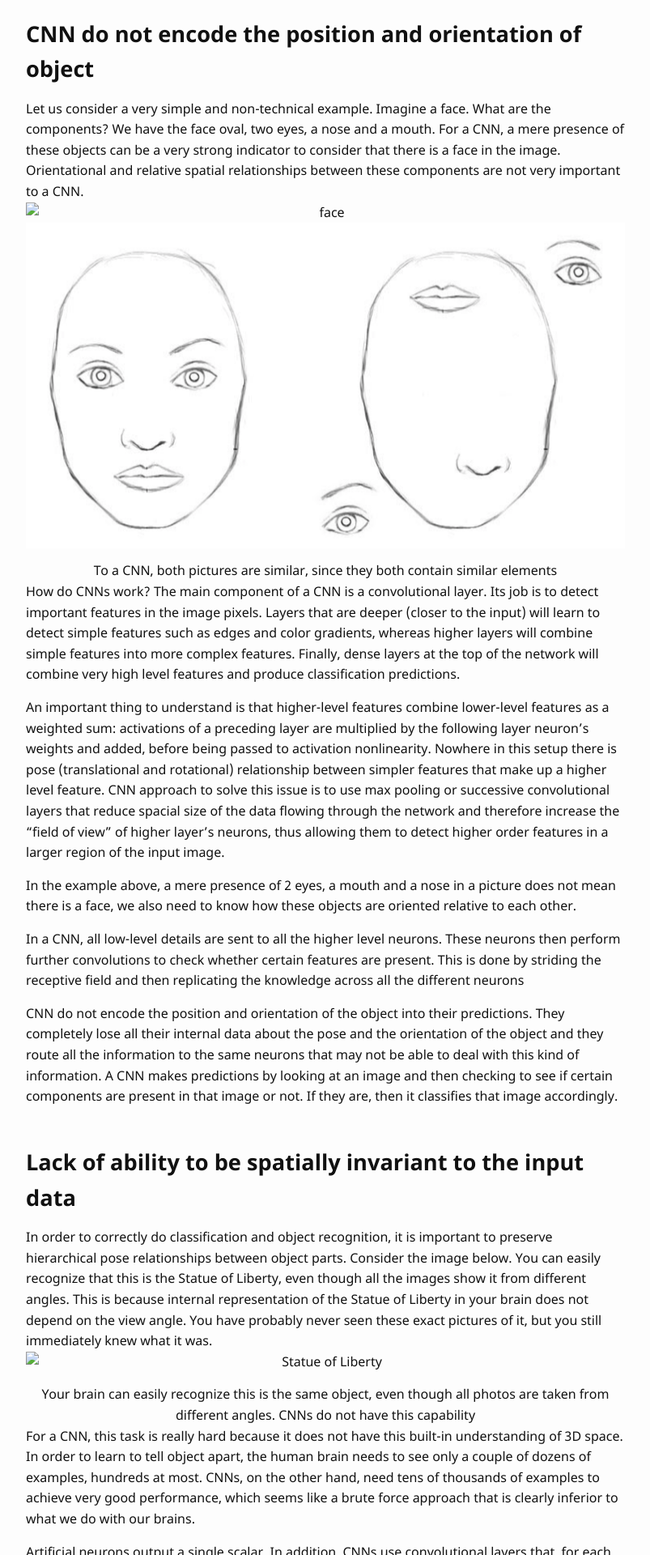
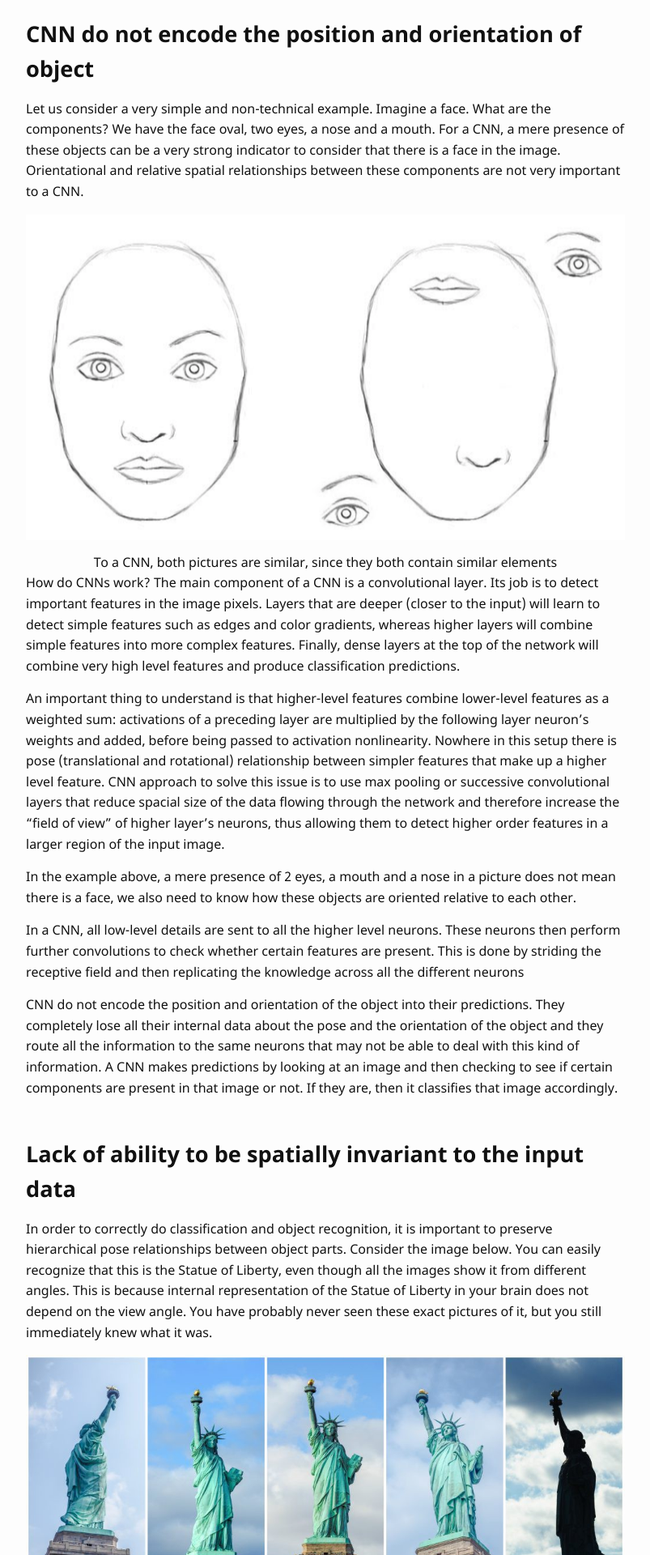
Before and after one commit to monirahmedtanveen/sumit.log, a Jekyll site: the page built from _posts/2018-07-21-drawbacks-of-convolutional-neural-networks.md, in a window 1280 px wide. Shown: the part 616-2536 px from the top of the page at 81% size, without its empty margins (238-1041 px from the left). Built offline with Jekyll 4.4.1, drawn with Linux system fonts in a browser that asks for light colours.

Commit message:
Update 2018-07-21-drawbacks-of-convolutional-neural-networks.md

```diff
--- a/_posts/2018-07-21-drawbacks-of-convolutional-neural-networks.md
+++ b/_posts/2018-07-21-drawbacks-of-convolutional-neural-networks.md
@@ -20,7 +20,7 @@ Convolutional Neural Networks(CNN) define an exceptionally powerful class of mod
 ##  CNN do not encode the position and orientation of  object
 
 Let us consider a very simple and non-technical example. Imagine a face. What are the components? We have the face oval, two eyes, a nose and a mouth. For a CNN, a mere presence of these objects can be a very strong indicator to consider that there is a face in the image. Orientational and relative spatial relationships between these components are not very important to a CNN.
-<img src="assets/images/posts/2018-07-21-drawbacks-of-convolutional-neural-networks/face.png" alt="face">
+
 ![Face]({{ '/assets/images/posts/2018-07-21-drawbacks-of-convolutional-neural-networks/face.png' | relative_url }})
 <center> To a CNN, both pictures are similar, since they both contain similar elements</center>
 
@@ -38,7 +38,8 @@ CNN do not encode the position and orientation of the object into their predicti
 ## Lack of ability to be spatially invariant to the input data
 
 In order to correctly do classification and object recognition, it is important to preserve hierarchical pose relationships between object parts. Consider the image below. You can easily recognize that this is the Statue of Liberty, even though all the images show it from different angles. This is because internal representation of the Statue of Liberty in your brain does not depend on the view angle. You have probably never seen these exact pictures of it, but you still immediately knew what it was.
-<img src="assets/images/posts/2018-07-21-drawbacks-of-convolutional-neural-networks/Statue-of-Liberty.jpeg" alt="Statue of Liberty">
+
+![Statue of Liberty]({{ '/assets/images/posts/2018-07-21-drawbacks-of-convolutional-neural-networks/Statue-of-Liberty.jpeg' | relative_url }})
 <center>Your brain can easily recognize this is the same object, even though all photos are taken from different angles. CNNs do not have this capability</center>
 
 For a CNN, this task is really hard because it does not have this built-in understanding of 3D space. In order to learn to tell object apart, the human brain needs to see only a couple of dozens of examples, hundreds at most. CNNs, on the other hand, need tens of thousands of examples to achieve very good performance, which seems like a brute force approach that is clearly inferior to what we do with our brains.
```
